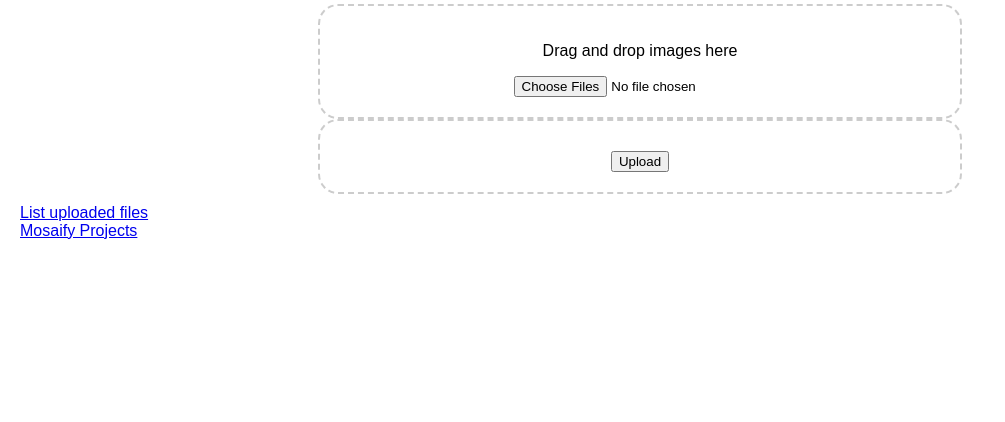
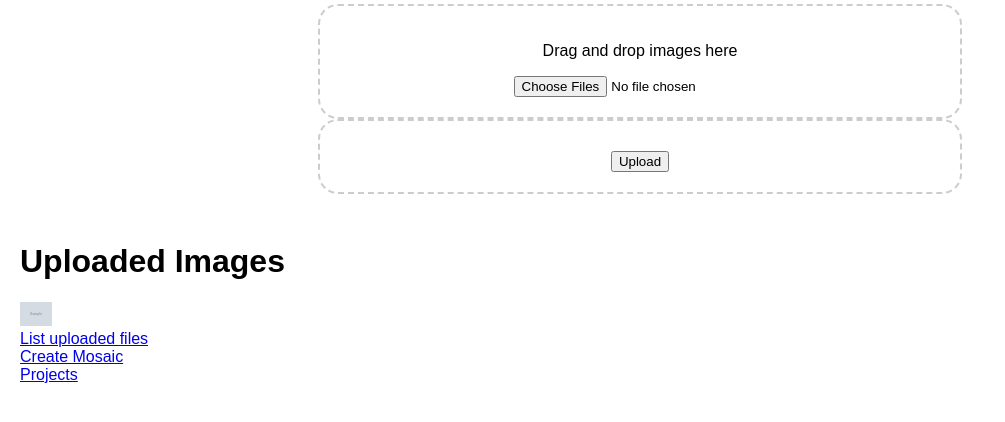
Before and after one commit to njligames/Mosaify-Website, a Flask app: page /mosaify in a window 1280 px wide. Shown: the part 172-594 px from the top of the page, without its empty margins (0-1005 px from the left). Run offline with Flask 3, Linux system fonts and the light colour scheme; a user stored in the database is signed in; tables that the repository leaves empty hold one stand-in row (values such as "Sample post"); grey boxes marked "Sample" are stand-in pictures.

Commit message:
updated the ui. added placeholder for the mosaic creation

```diff
--- a/app/common.py
+++ b/app/common.py
@@ -45,8 +45,6 @@ def find_number_in_array(arr, num):
     # Perform binary search
     index_in_sorted = binary_search(sorted_arr, num)
 
-    print("index_in_sorted", index_in_sorted)
-
     if index_in_sorted == -1:
         return None
     else:
--- a/app/routes.py
+++ b/app/routes.py
@@ -92,14 +92,20 @@ def uploaded_file(filename):
     else:
         abort(404, description="File not found.")
 
-    # return 'File not found', 404
+    return 'File not found', 404
 
 @main.route('/mosaify')
 @login_required
 def mosaify():
     all_projects = Project.query.filter_by(user_id=current_user.id).all()
     projects = [proj.id for proj in all_projects]
-    return render_template('mosaify.html', projects=projects)
+
+    # Query the ProjectData table for all filenames
+    filenames = ProjectData.query.with_entities(ProjectData.filename).all()
+    # Extract filenames from the result tuples
+    files = [file.filename for file in filenames]
+
+    return render_template('mosaify.html', projects=projects, files=files)
 
 @main.route('/mosaify_previous/<project_id>')
 @login_required
@@ -108,10 +114,10 @@ def mosaify_previous(project_id):
     projects = [int(proj.id) for proj in all_projects]
 
     if None != find_number_in_array(projects, int(project_id)):
-        print("found")
         session['current_project_id'] = project_id
     else:
         print("not found", projects, project_id)
+
 
     return redirect(url_for('main.mosaify'))
 
@@ -177,3 +183,14 @@ def load_current_project():
         g.current_project = get_current_project()
     else:
         g.current_project = None
+
+@main.route('/mosaify_run')
+@login_required
+def mosaify_run():
+    # Query the ProjectData table for all filenames
+    filenames = ProjectData.query.with_entities(ProjectData.filename).all()
+    # Extract filenames from the result tuples
+    files = [file.filename for file in filenames]
+    print("TODO: create logic for generating the mosaic", files)
+
+    return render_template('mosaify.html')
--- a/app/templates/list.html
+++ b/app/templates/list.html
@@ -4,6 +4,7 @@
     <title>Uploaded Images</title>
   </head>
   <body>
+    <div>
       <h1>Uploaded Images</h1>
       <ul>
         {% for file in files %}
@@ -17,6 +18,7 @@
         </li>
         {% endfor %}
       </ul>
+    </div>
     <a href="{{ url_for('main.mosaify') }}">Back to upload</a>
   </body>
 </html>
--- a/app/templates/mosaify.html
+++ b/app/templates/mosaify.html
@@ -78,9 +78,22 @@
       </div>
     </form>
 
+    <br />
+    <div>
+      <h1>Uploaded Images</h1>
+      {% for file in files %}
+      <img
+        src="{{ url_for('main.uploaded_file', filename=file) }}"
+        alt="{{ file }}"
+        style="max-width: 32px"
+      />
+      {% endfor %}
+    </div>
     <a href="{{ url_for('main.list_files') }}">List uploaded files</a>
     <br />
-    <a href="{{ url_for('main.home') }}">Mosaify Projects</a>
+    <a href="{{ url_for('main.mosaify_run') }}">Create Mosaic</a>
+    <br />
+    <a href="{{ url_for('main.home') }}">Projects</a>
     <br />
 
     <script>
```
Lines whose indentation alone changed are shown as unchanged.
